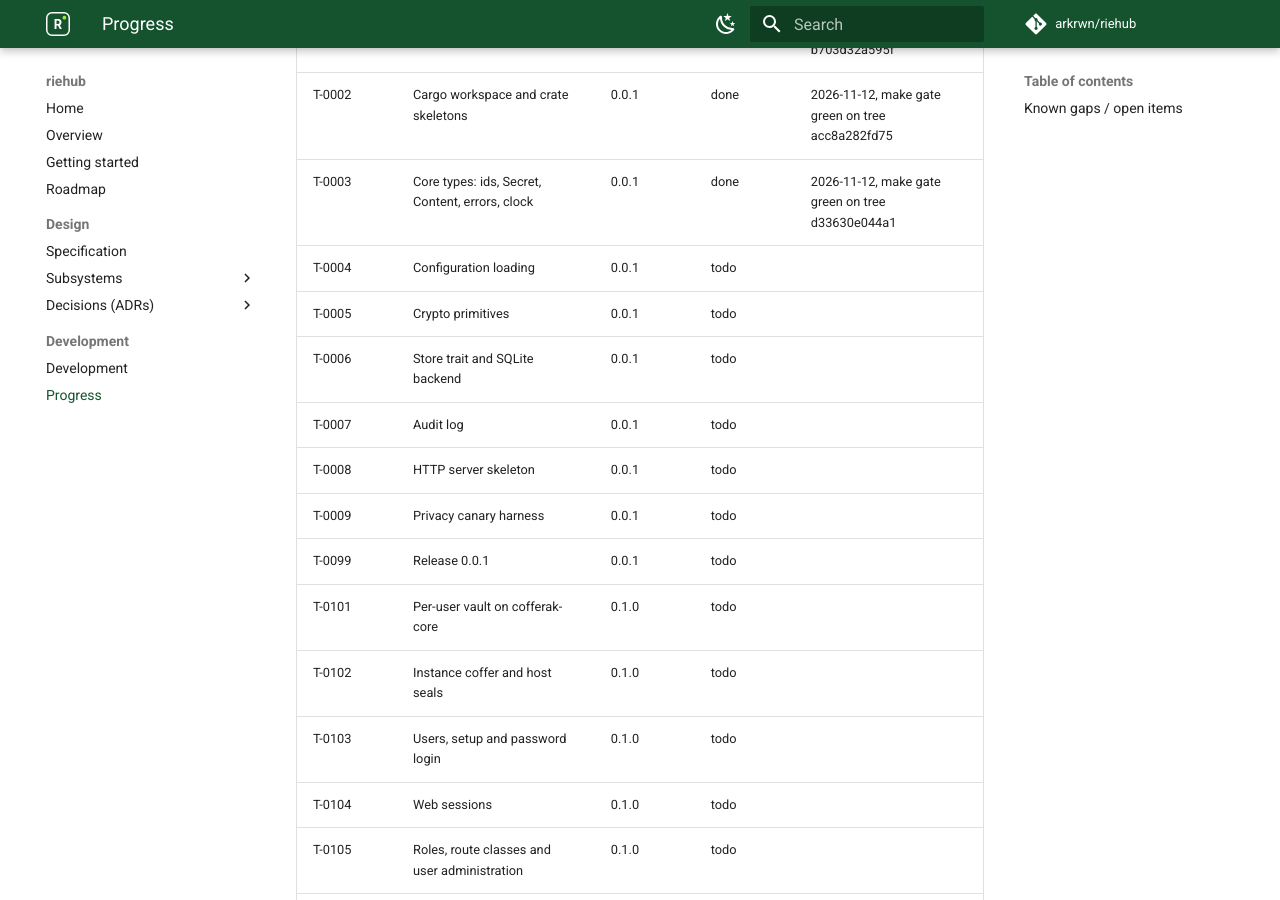
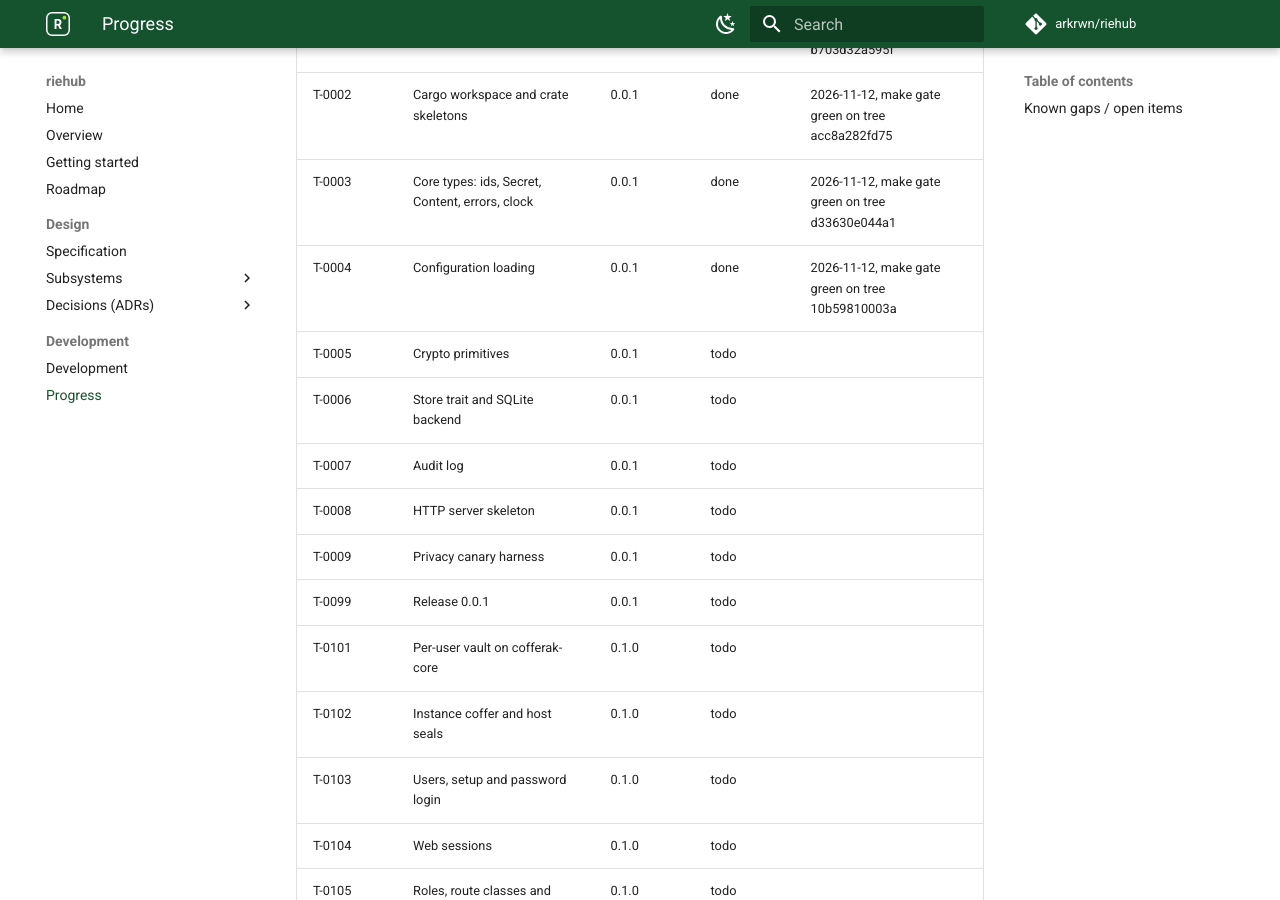
Before and after one commit to arkrwn/riehub, an MkDocs documentation site: the page built from docs/PROGRESS.md, in a window 1280 px wide and 900 px high, scrolled down 332 px. Built offline with MkDocs 1.6.1 and Material for MkDocs 9.7.7, drawn with Linux system fonts in a browser that asks for light colours; comment, search, counter and statistics services are not loaded.

Commit message:
chore(factory): T-0004 done

```diff
--- a/docs/PROGRESS.md
+++ b/docs/PROGRESS.md
@@ -11,7 +11,7 @@ proof column names that tree. The plan behind the rows is the
 | T-0001 | Toolchain and gate | 0.0.1 | done | 2026-11-12, make gate green on tree b703d32a595f |
 | T-0002 | Cargo workspace and crate skeletons | 0.0.1 | done | 2026-11-12, make gate green on tree acc8a282fd75 |
 | T-0003 | Core types: ids, Secret, Content, errors, clock | 0.0.1 | done | 2026-11-12, make gate green on tree d33630e044a1 |
-| T-0004 | Configuration loading | 0.0.1 | todo | |
+| T-0004 | Configuration loading | 0.0.1 | done | 2026-11-12, make gate green on tree 10b59810003a |
 | T-0005 | Crypto primitives | 0.0.1 | todo | |
 | T-0006 | Store trait and SQLite backend | 0.0.1 | todo | |
 | T-0007 | Audit log | 0.0.1 | todo | |
```
Also changed, not shown: 1 other file.
